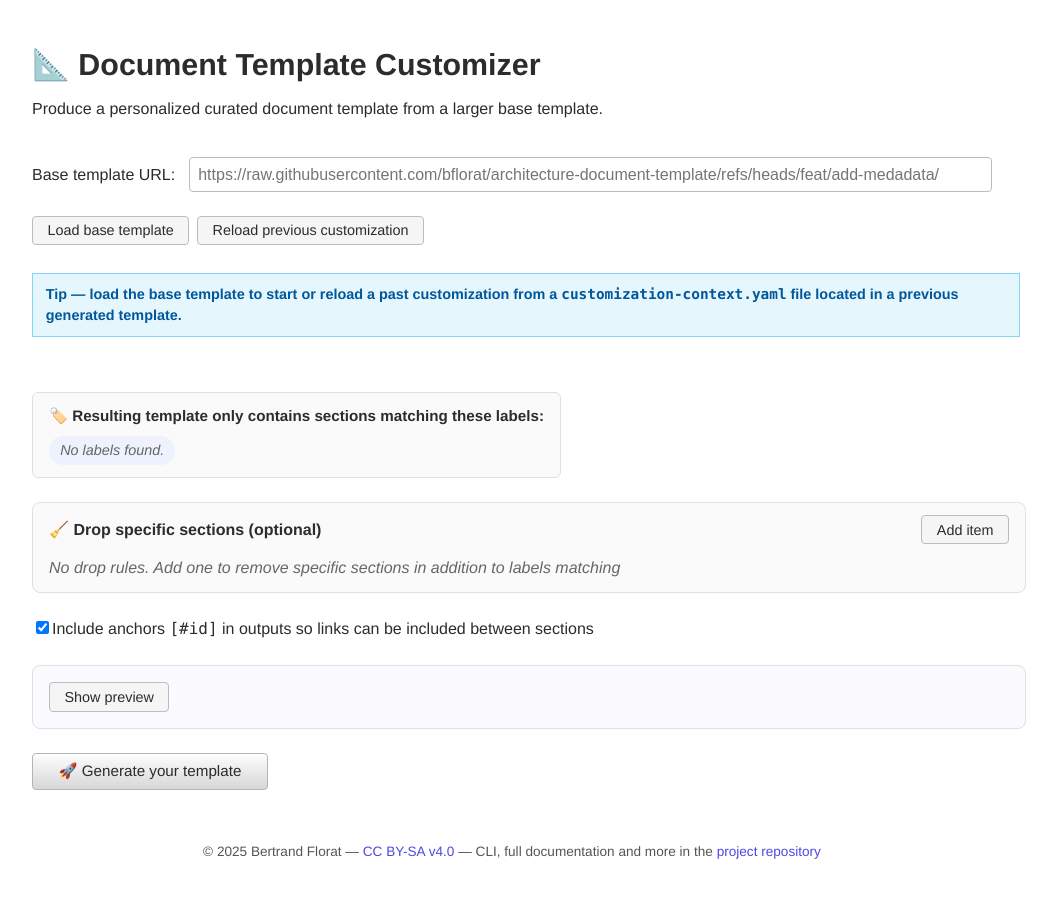
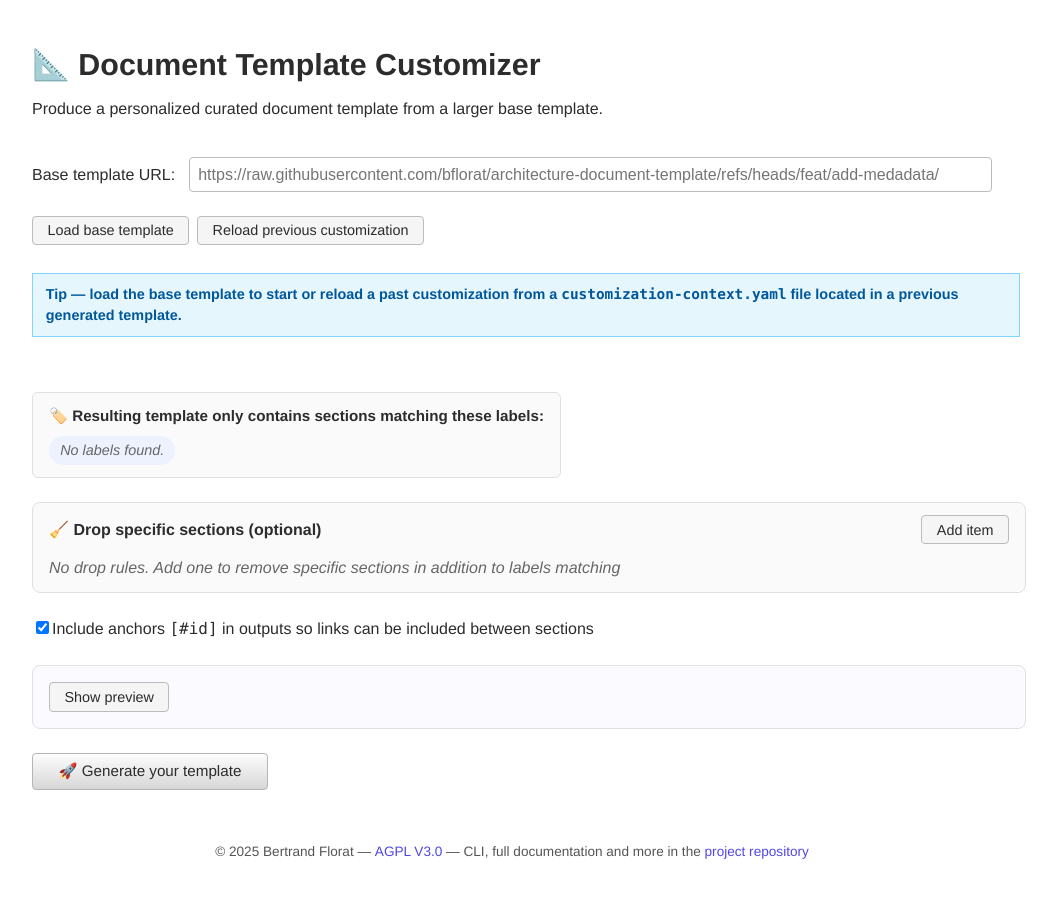
Before and after one commit to bflorat/document-template-customizer, a React (Vite) app: page / in a window 1280 px wide. Shown: the top 898 px of the page, without its empty margins (128-1185 px from the left). Built offline with nearby package versions, Linux system fonts and the light colour scheme.

Commit message:
fix: licence and github link

```diff
--- a/src/App.tsx
+++ b/src/App.tsx
@@ -559,8 +559,8 @@ const App = () => {
         ) : null}
       </form>
       <footer className="app-footer">
-        © 2025 Bertrand Florat — <a href='https://creativecommons.org/licenses/by-sa/4.0/'>CC BY-SA v4.0</a> —{' '}
-        CLI, full documentation and more in the <a href="https://git.florat.net/bflorat/document-template-customizer" target="_blank" rel="noreferrer">
+        © 2025 Bertrand Florat — <a href='https://www.gnu.org/licenses/agpl-3.0.en.html'>AGPL V3.0</a> —{' '}
+        CLI, full documentation and more in the <a href="https://github.com/bflorat/document-template-customizer" target="_blank" rel="noreferrer">
           project repository
         </a>
       </footer>
```
